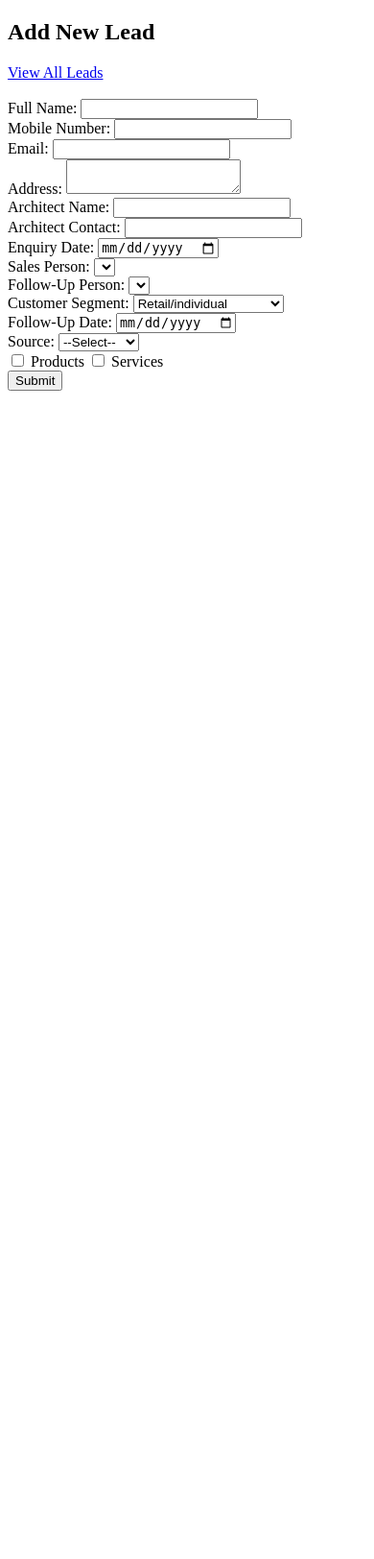
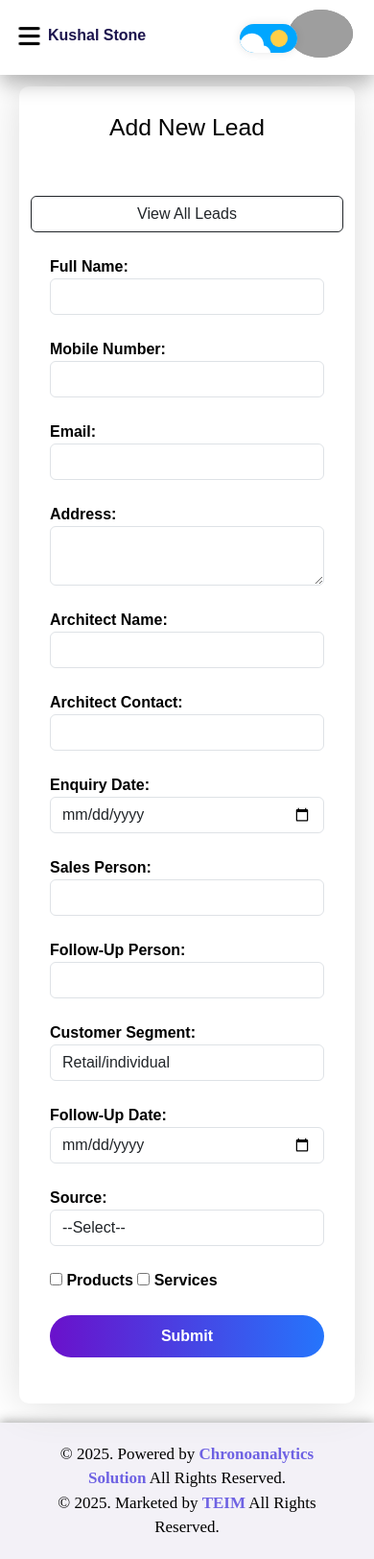
Before and after one commit to codingwithamol/kushal_stone, a Django app: page /add_lead/ in a window 390 px wide. Shown: the whole page at 96% size. Before the commit the page ends 407 px from the top, so only its background shows below. Run offline with Django 5.2, Linux system fonts and the light colour scheme; the visitor is signed in with stand-in values (Sample User, id 1); data comes from the database, SQL or seed files in the repository; data that the repository does not hold is empty; parts of the project's set-up code (start-up, migrations or seed data) failed here and were passed over; grey boxes are pictures that could not be loaded.

Commit message:
code updated

```diff
--- a/kushal_stone/kushalapp/templates/Sales_Base.html
+++ b/kushal_stone/kushalapp/templates/Sales_Base.html
@@ -503,10 +518,27 @@ padding-top:40px ;
       font-weight: 400;
     }
 
-    label {
-      margin-top: 20px;
-      color: #3498db;
-    }
+    .submit-buttons {
+      width: 100%;
+      background: linear-gradient(to right, #6a11cb, #2575fc);
+      color: #fff;
+      padding: 10px 20px;
+      border: none;
+      border-radius: 25px !important;
+      font-size: 1rem;
+      font-weight: bold;
+      cursor: pointer;
+      transition: all 0.3s ease;
+      margin-top: 1.5em !important;
+  }
+
+  .submit-buttons:hover {
+      background: linear-gradient(to right, #2575fc, #6a11cb);
+      transform: scale(1);
+      box-shadow: 0 10px 10px rgba(106, 17, 203, 0.5);
+  }
+
+
 
     /* From Uiverse.io by satyamchaudharydev */
     /* From Uiverse.io by satyamchaudharydev */
@@ -1203,10 +1238,14 @@ top: 45px;
           <li>
             <i class="fas fa-home"></i>Sales Dashboard
           </li>
+           </a>
+           <a class="anac" href="{% url 'add_lead' %}" style="text-decoration: none;">
+            <li>
+              <i class="fas fa-home"></i>Add Lead
+            </li>
+             </a>
 
-    <a href="{% url 'add_lead' %}">Add Lead</a>
 
-        </a>
         <li class="has-submenu">
           <i class="fas fa-box"></i> Demo <span class="arrow-down"></span>
           <div class="submenu">
--- a/kushal_stone/kushalapp/templates/add_lead.html
+++ b/kushal_stone/kushalapp/templates/add_lead.html
@@ -5,62 +5,82 @@
     <style>
         .error { color: red; }
         .hidden { display: none; }
+        .main{
+            min-height: 100vh;
+          }
+          .form-row{
+            margin-top: 70px;
+          }
+          label{
+            font-weight: bold;
+          }
+          .form-box {
+            box-shadow: 0px 0px 46px #dcdcdc;
+            border-radius: 10px;
+            padding-top: 20px;
+
+          }
+          form{
+            padding-right: 20px;
+            padding-left: 20px;
+
+
+
+          }
     </style>
 </head>
 <body>
-    <h2>Add New Lead</h2>
-    <a href="{% url 'view_leads' %}">View All Leads</a><br><br>
 
-    {% if errors %}
-        <div class="error">
-            <ul>
-            {% for field, msg in errors.items %}
-                <li>{{ field }}: {{ msg }}</li>
-            {% endfor %}
-            </ul>
-        </div>
-    {% endif %}
+    {% include 'Sales_Base.html' %}
+<div class="main">
+    <div class="container form-row">
+        <div class="row ">
+            <div class="col-md-3"></div>
+            <div class="col-md-6 col-12 form-box">
+
+    <h2 class="text-center mt-2 ">Add New Lead</h2>
+                <a href="{% url 'view_leads' %}" class="btn btn-outline-dark form-control mt-5"  >View All Leads</a><br><br>
 
                 <form method="post" id="leadForm">
                     {% csrf_token %}
 
                     <label>Full Name:</label>
-        <input type="text" name="full_name" required><br>
+                    <input class="form-control" type="text" name="full_name" required><br>
 
                     <label>Mobile Number:</label>
-        <input type="text" name="mobile_number" required><br>
+                    <input class="form-control" type="text" name="mobile_number" required><br>
 
                     <label>Email:</label>
-        <input type="email" name="email" required><br>
+                    <input class="form-control" type="email" name="email" required><br>
 
                     <label>Address:</label>
-        <textarea name="address" required></textarea><br>
+                    <textarea class="form-control" name="address" required></textarea><br>
 
                     <label>Architect Name:</label>
-        <input type="text" name="architect_name"><br>
+                    <input class="form-control" type="text" name="architect_name"><br>
 
                     <label>Architect Contact:</label>
-        <input type="text" name="architect_number"><br>
+                    <input class="form-control" type="text" name="architect_number"><br>
 
                     <label>Enquiry Date:</label>
-        <input type="date" name="enquiry_date"><br>
+                    <input class="form-control" type="date" name="enquiry_date"><br>
 
                     <label>Sales Person:</label>
-        <select name="sales_person">
+                    <select name="sales_person" class="form-control">
                         {% for person in sales_persons %}
                             <option value="{{ person.id }}">{{ person.username }}</option>
                         {% endfor %}
                     </select><br>
 
                     <label>Follow-Up Person:</label>
-        <select name="follow_up_person">
+                    <select class="form-control" name="follow_up_person">
                         {% for person in follow_up_persons %}
                             <option value="{{ person.id }}">{{ person.username }}</option>
                         {% endfor %}
                     </select><br>
 
                     <label>Customer Segment:</label>
-        <select name="customer_segment">
+                    <select class="form-control" name="customer_segment">
                         <option value="Retail/individual">Retail/individual</option>
                         <option value="B2B">B2B</option>
                         <option value="Reseller">Reseller</option>
@@ -68,10 +88,10 @@
                     </select><br>
 
                     <label>Follow-Up Date:</label>
-        <input type="date" name="follow_up_date"><br>
+                    <input class="form-control" type="date" name="follow_up_date"><br>
 
                     <label>Source:</label>
-        <select name="source" onchange="toggleOtherSource(this)">
+                    <select class="form-control" name="source" onchange="toggleOtherSource(this)">
                         <option value="">--Select--</option>
                         <option value="Instagram">Instagram</option>
                         <option value="Facebook">Facebook</option>
@@ -83,7 +103,7 @@
 
                     <div id="other_source_field" style="display:none;">
                         <label>Other Source:</label>
-            <input type="text" name="source_other"><br>
+                        <input class="form-control" type="text" name="source_other"><br>
                     </div>
 
                     <label><input type="checkbox" id="show_products" onchange="toggleProducts()"> Products</label>
@@ -103,11 +123,25 @@
                         {% endfor %}
                     </div>
 
-        <input type="hidden" name="requirements" id="requirements">
+                    <input class="form-control" type="hidden" name="requirements" id="requirements">
 
-        <button type="submit">Submit</button>
+                    <button type="submit" class="submit-buttons mb-5">Submit</button>
                 </form>
+                {% if errors %}
+        <div class="error">
+            <ul>
+            {% for field, msg in errors.items %}
+                <li>{{ field }}: {{ msg }}</li>
+            {% endfor %}
+            </ul>
+        </div>
+    {% endif %}
 
+            </div>
+            <div class="col-md-3"></div>
+        </div>
+    </div>
+</div>
     <script>
         function toggleProducts() {
             document.getElementById("product_list").style.display =
@@ -143,5 +177,7 @@
             updateRequirementField();
         });
     </script>
+    {%include 'footer.html'%}
+
 </body>
 </html>
```
Also changed, not shown: other parts of kushal_stone/kushalapp/templates/Sales_Base.html (+20 -2 lines), kushal_stone/kushalapp/templates/Admin_Base.html (+16 -0 lines), kushal_stone/kushalapp/templates/view_leads.html (+47 -4 lines). Lines whose indentation alone changed are shown as unchanged.
